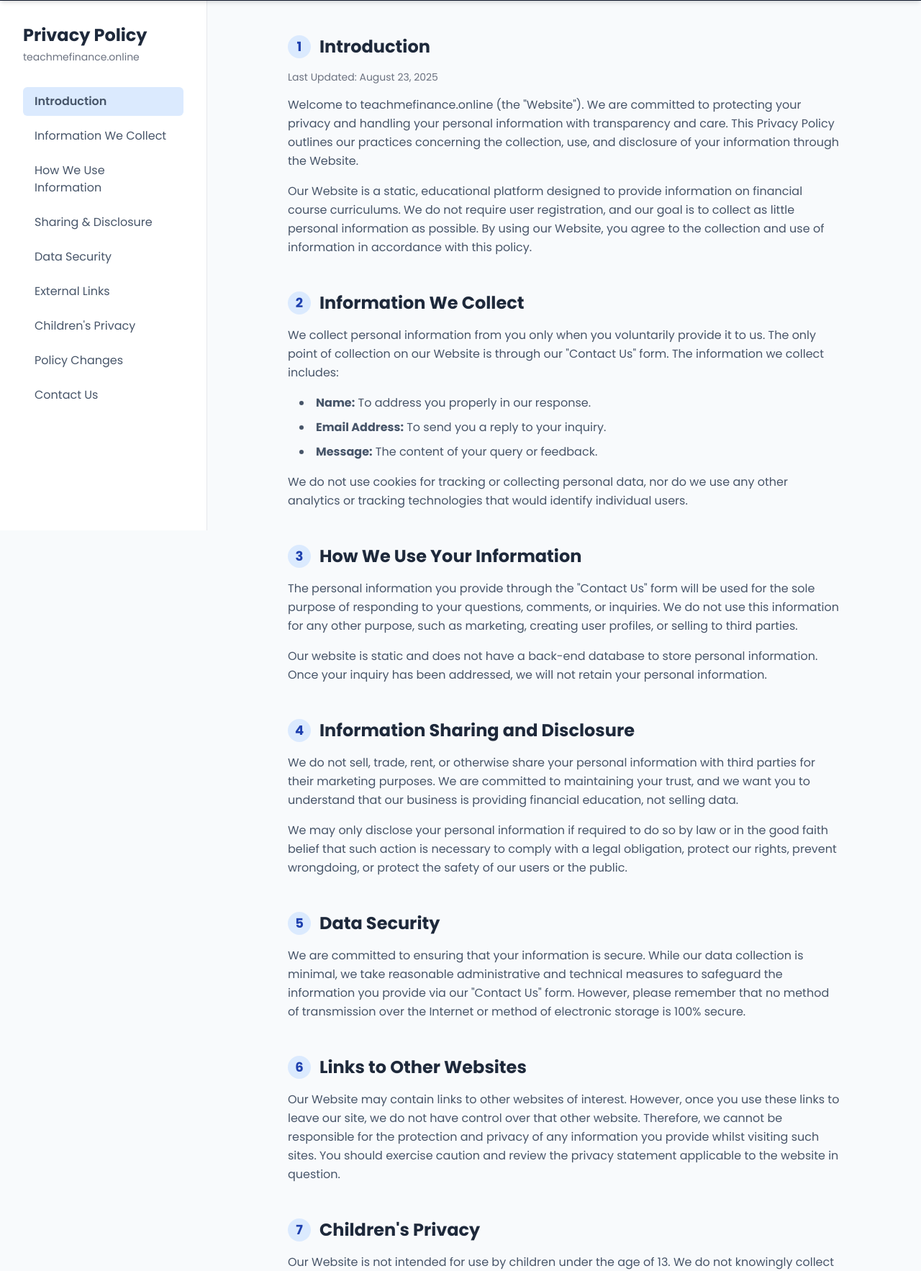
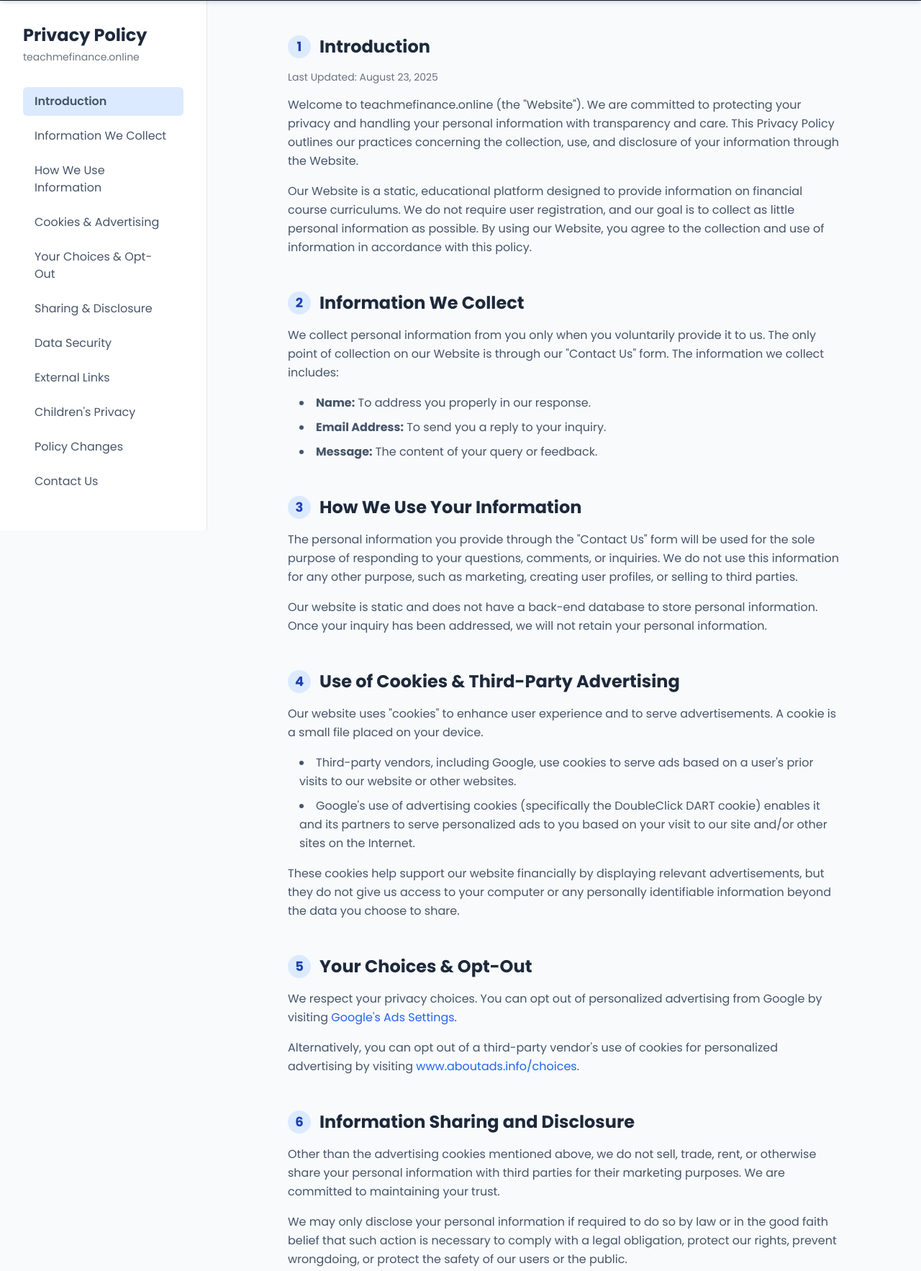
Before and after one commit to RamanSehgal1983/TeachMeFinance, a plain HTML site: page privacy-policy.html in a window 1280 px wide. Shown: the part 63-1829 px from the top of the page at 72% size. Drawn offline with nearby package versions, Linux system fonts and the light colour scheme.

Commit message:
Updated Privacy Policy

```diff
--- a/privacy-policy.html
+++ b/privacy-policy.html
@@ -1,15 +1,6 @@
 <!DOCTYPE html>
 <html lang="en" class="scroll-smooth">
 <head>
-    <!-- Google tag (gtag.js) -->
-    <script async src="https://www.googletagmanager.com/gtag/js?id=G-89FD57FSJJ"></script>
-    <script>
-        window.dataLayer = window.dataLayer || [];
-        function gtag(){dataLayer.push(arguments);}
-        gtag('js', new Date());
-
-        gtag('config', 'G-89FD57FSJJ');
-    </script>
     <meta charset="UTF-8">
     <meta name="viewport" content="width=device-width, initial-scale=1.0">
     <title>Privacy Policy | teachmefinance.online</title>
@@ -66,7 +57,9 @@
                         <li><a href="#introduction" class="nav-link block px-4 py-2 rounded-md text-slate-600 hover:bg-blue-50 hover:text-blue-700">Introduction</a></li>
                         <li><a href="#information" class="nav-link block px-4 py-2 rounded-md text-slate-600 hover:bg-blue-50 hover:text-blue-700">Information We Collect</a></li>
                         <li><a href="#how-we-use" class="nav-link block px-4 py-2 rounded-md text-slate-600 hover:bg-blue-50 hover:text-blue-700">How We Use Information</a></li>
-                        <li><a href="#sharing" class="nav-link block px-4 py-2 rounded-md text-slate-600 hover:bg-blue-50 hover:text-blue-700">Sharing & Disclosure</a></li>
+                        <li><a href="#cookies" class="nav-link block px-4 py-2 rounded-md text-slate-600 hover:bg-blue-50 hover:text-blue-700">Cookies &amp; Advertising</a></li>
+                        <li><a href="#opt-out" class="nav-link block px-4 py-2 rounded-md text-slate-600 hover:bg-blue-50 hover:text-blue-700">Your Choices &amp; Opt-Out</a></li>
+                        <li><a href="#sharing" class="nav-link block px-4 py-2 rounded-md text-slate-600 hover:bg-blue-50 hover:text-blue-700">Sharing &amp; Disclosure</a></li>
                         <li><a href="#security" class="nav-link block px-4 py-2 rounded-md text-slate-600 hover:bg-blue-50 hover:text-blue-700">Data Security</a></li>
                         <li><a href="#links" class="nav-link block px-4 py-2 rounded-md text-slate-600 hover:bg-blue-50 hover:text-blue-700">External Links</a></li>
                         <li><a href="#children" class="nav-link block px-4 py-2 rounded-md text-slate-600 hover:bg-blue-50 hover:text-blue-700">Children's Privacy</a></li>
@@ -102,7 +95,6 @@
                                 <li><strong>Email Address:</strong> To send you a reply to your inquiry.</li>
                                 <li><strong>Message:</strong> The content of your query or feedback.</li>
                             </ul>
-                            <p>We do not use cookies for tracking or collecting personal data, nor do we use any other analytics or tracking technologies that would identify individual users.</p>
                         </div>
                     </section>
 
@@ -117,20 +109,46 @@
                         </div>
                     </section>
 
+                    <section id="cookies">
+                        <div class="flex items-center mb-4">
+                            <div class="bg-blue-100 text-blue-800 rounded-full h-8 w-8 flex items-center justify-center font-bold text-lg mr-3">4</div>
+                            <h2 class="text-2xl font-bold text-slate-800">Use of Cookies &amp; Third-Party Advertising</h2>
+                        </div>
+                        <div class="prose max-w-none text-slate-600 leading-relaxed space-y-4">
+                           <p>Our website uses "cookies" to enhance user experience and to serve advertisements. A cookie is a small file placed on your device.</p>
+                           <ul class="list-disc list-inside space-y-2 pl-4">
+                                <li>Third-party vendors, including Google, use cookies to serve ads based on a user's prior visits to our website or other websites.</li>
+                                <li>Google's use of advertising cookies (specifically the DoubleClick DART cookie) enables it and its partners to serve personalized ads to you based on your visit to our site and/or other sites on the Internet.</li>
+                           </ul>
+                           <p>These cookies help support our website financially by displaying relevant advertisements, but they do not give us access to your computer or any personally identifiable information beyond the data you choose to share.</p>
+                        </div>
+                    </section>
+
+                    <section id="opt-out">
+                        <div class="flex items-center mb-4">
+                            <div class="bg-blue-100 text-blue-800 rounded-full h-8 w-8 flex items-center justify-center font-bold text-lg mr-3">5</div>
+                            <h2 class="text-2xl font-bold text-slate-800">Your Choices &amp; Opt-Out</h2>
+                        </div>
+                        <div class="prose max-w-none text-slate-600 leading-relaxed space-y-4">
+                           <p>We respect your privacy choices. You can opt out of personalized advertising from Google by visiting <a href="https://www.google.com/settings/ads" target="_blank" rel="noopener noreferrer" class="text-blue-600 hover:underline">Google's Ads Settings</a>.</p>
+                           <p>Alternatively, you can opt out of a third-party vendor's use of cookies for personalized advertising by visiting <a href="http://www.aboutads.info/choices/" target="_blank" rel="noopener noreferrer" class="text-blue-600 hover:underline">www.aboutads.info/choices</a>.</p>
+                        </div>
+                    </section>
+
                     <section id="sharing">
                         <div class="flex items-center mb-4">
-                            <div class="bg-blue-100 text-blue-800 rounded-full h-8 w-8 flex items-center justify-center font-bold text-lg mr-3">4</div>
+                            <div class="bg-blue-100 text-blue-800 rounded-full h-8 w-8 flex items-center justify-center font-bold text-lg mr-3">6</div>
                             <h2 class="text-2xl font-bold text-slate-800">Information Sharing and Disclosure</h2>
                         </div>
                         <div class="prose max-w-none text-slate-600 leading-relaxed space-y-4">
-                            <p>We do not sell, trade, rent, or otherwise share your personal information with third parties for their marketing purposes. We are committed to maintaining your trust, and we want you to understand that our business is providing financial education, not selling data.</p>
+                            <p>Other than the advertising cookies mentioned above, we do not sell, trade, rent, or otherwise share your personal information with third parties for their marketing purposes. We are committed to maintaining your trust.</p>
                             <p>We may only disclose your personal information if required to do so by law or in the good faith belief that such action is necessary to comply with a legal obligation, protect our rights, prevent wrongdoing, or protect the safety of our users or the public.</p>
                         </div>
                     </section>
 
                     <section id="security">
                         <div class="flex items-center mb-4">
-                            <div class="bg-blue-100 text-blue-800 rounded-full h-8 w-8 flex items-center justify-center font-bold text-lg mr-3">5</div>
+                            <div class="bg-blue-100 text-blue-800 rounded-full h-8 w-8 flex items-center justify-center font-bold text-lg mr-3">7</div>
                             <h2 class="text-2xl font-bold text-slate-800">Data Security</h2>
                         </div>
                         <div class="prose max-w-none text-slate-600 leading-relaxed">
@@ -140,7 +158,7 @@
 
                     <section id="links">
                         <div class="flex items-center mb-4">
-                             <div class="bg-blue-100 text-blue-800 rounded-full h-8 w-8 flex items-center justify-center font-bold text-lg mr-3">6</div>
+                             <div class="bg-blue-100 text-blue-800 rounded-full h-8 w-8 flex items-center justify-center font-bold text-lg mr-3">8</div>
                             <h2 class="text-2xl font-bold text-slate-800">Links to Other Websites</h2>
                         </div>
                         <div class="prose max-w-none text-slate-600 leading-relaxed">
@@ -150,7 +168,7 @@
 
                     <section id="children">
                         <div class="flex items-center mb-4">
-                            <div class="bg-blue-100 text-blue-800 rounded-full h-8 w-8 flex items-center justify-center font-bold text-lg mr-3">7</div>
+                            <div class="bg-blue-100 text-blue-800 rounded-full h-8 w-8 flex items-center justify-center font-bold text-lg mr-3">9</div>
                             <h2 class="text-2xl font-bold text-slate-800">Children's Privacy</h2>
                         </div>
                         <div class="prose max-w-none text-slate-600 leading-relaxed">
@@ -160,7 +178,7 @@
 
                     <section id="changes">
                         <div class="flex items-center mb-4">
-                            <div class="bg-blue-100 text-blue-800 rounded-full h-8 w-8 flex items-center justify-center font-bold text-lg mr-3">8</div>
+                            <div class="bg-blue-100 text-blue-800 rounded-full h-8 w-8 flex items-center justify-center font-bold text-lg mr-3">10</div>
                             <h2 class="text-2xl font-bold text-slate-800">Changes to This Privacy Policy</h2>
                         </div>
                         <div class="prose max-w-none text-slate-600 leading-relaxed">
@@ -170,7 +188,7 @@
 
                     <section id="contact">
                         <div class="flex items-center mb-4">
-                            <div class="bg-blue-100 text-blue-800 rounded-full h-8 w-8 flex items-center justify-center font-bold text-lg mr-3">9</div>
+                            <div class="bg-blue-100 text-blue-800 rounded-full h-8 w-8 flex items-center justify-center font-bold text-lg mr-3">11</div>
                             <h2 class="text-2xl font-bold text-slate-800">Contact Us</h2>
                         </div>
                         <div class="prose max-w-none text-slate-600 leading-relaxed">
```
